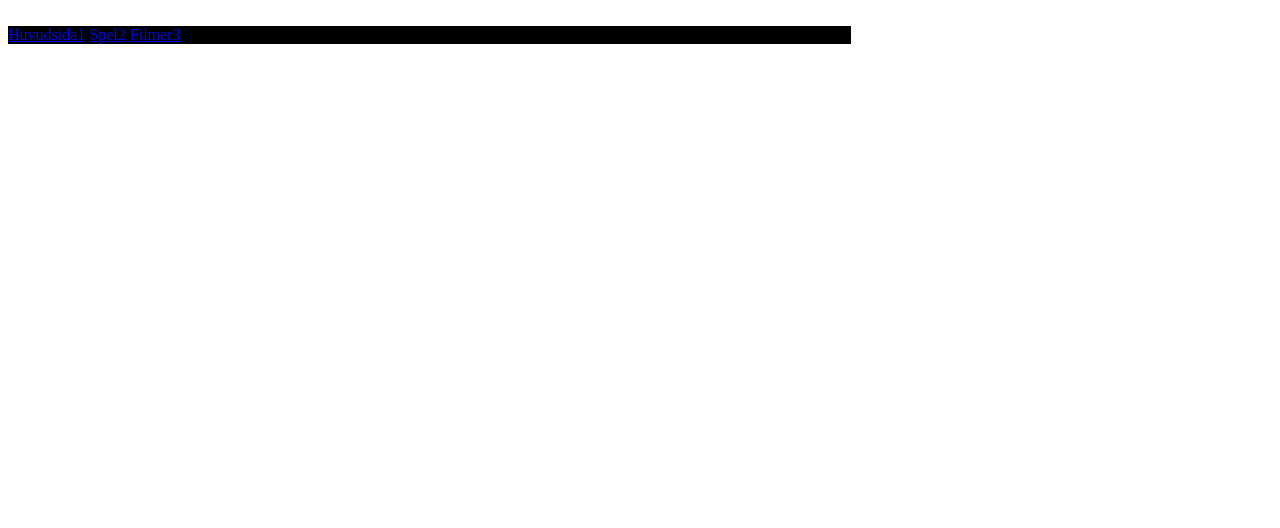
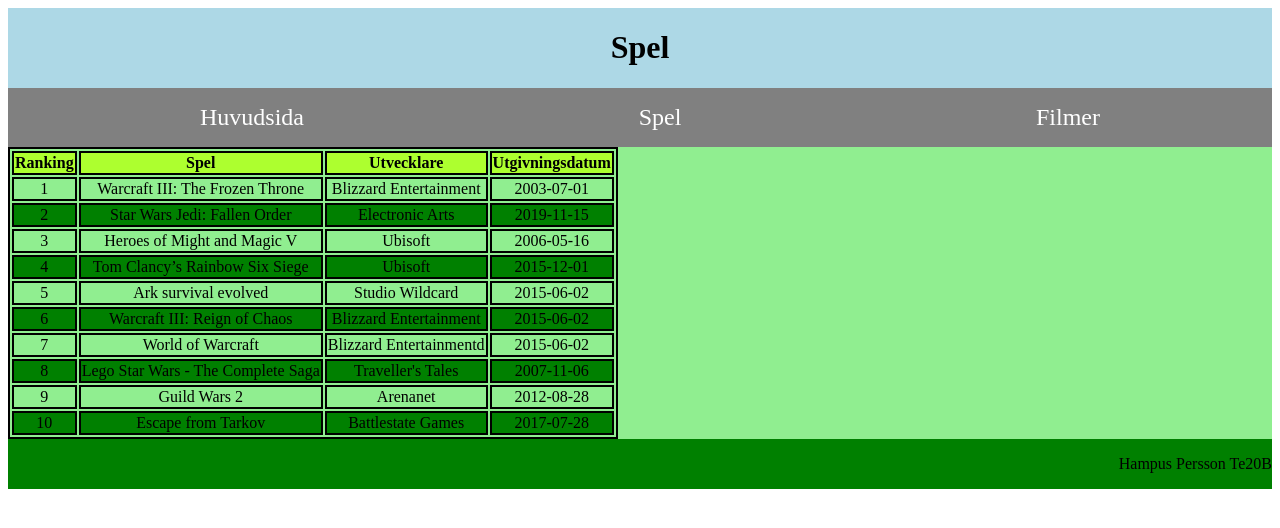
Before and after one commit to hape04001/Egen-webbplats, a plain HTML site: page sida2.html in a window 1280 px wide. Drawn offline with Linux system fonts and the light colour scheme.

Commit message:
Sida2/3
länkat2 bilder till utomsående länkar .
skapat en tabell med zebra striping

```diff
--- a/Style.css
+++ b/Style.css
@@ -1,36 +1,92 @@
 body{
     display: grid;
-    grid-template-rows: repeat(5 ,1fr);
-    grid-template-columns: 1fr 1fr 1fr ;
+    grid-template-rows: repeat(4, auto);
+    grid-template-columns: 1fr 1fr;
     grid-template-areas:
         "header header"
         "nav nav"
-        "main main"
-        "aside aside"
+        "main aside"
         "footer footer";
+
+    color:black;
 }
+
+#filmer{
+    grid-template-columns:1fr;
+    grid-template-areas:
+        "header "
+        "nav "
+        "main "
+        "footer ";
+}
+#filmer main{
+    display:grid;
+    grid-template-columns: 1fr 1fr;
+}
+#filmer img{
+    display:block;
+    margin:0 auto;
+}
+
+#filmer h2{
+    text-align:center;
+}
+
+table,th,td{
+    text-align:center;
+    border:2px solid black;
+
+}
+th{
+    background-color:greenyellow
+}
+tr:nth-child(even){
+    background-color:green;
+}
+
 
 header{
     grid-area: header;
-    background-color: green;
+    font-size:1em;
+    text-align:center;
+    background-color:lightblue;
+
 }
 
 nav{
     grid-area: nav;
-    background-color: black;
+    background-color:grey;
+
+}
+nav ul{
+    display:grid;
+    grid-template-columns:repeat(3,1fr);
+}
+nav li{
+    text-align:center;
+    list-style-type:none;
+    font-size:1.5em;
+
+}
+nav a{
+    text-decoration: none;
+    color:white;
 }
 
 main{
     grid-area: main;
-    background-color: yellow;
+    background-color:lightgreen;
+
 }
 
 aside{
     grid-area: aside;
-    background-color: red;
+    background-color:lightgreen;
+
 }
 
 footer{
     grid-area: footer;
-    background-color: purple;
+    background-color:green;
+    text-align:right;
 }
--- a/sida2.html
+++ b/sida2.html
@@ -1,15 +1,102 @@
 <!DOCTYPE html>
-<html lang="en">
+<html lang="sv">
     <head>
         <meta charset="UTF-8">
         <title>sida2</title>
         <link href="Style.css" rel="stylesheet">
     </head>
     <body>
+        <header>
+            <h1>Spel</h1>
+        </header>
         <nav>
-            <a href="Index.html">Huvudsida1</a>
-            <a href="sida2.html">Spel2</a>
-            <a href="sida3">Filmer3</a>
+            <ul>
+                <li><a href="Index.html">Huvudsida</a></li>
+                <li><a href="sida2.html">Spel</a></li>
+                <li><a href="sida3.html">Filmer</a></li>
+            </ul>
         </nav>
+        <main>
+            <table>
+                <thead>
+                    <tr>
+                        <th>Ranking</th>
+                        <th>Spel</th>
+                        <th>Utvecklare</th>
+                        <th>Utgivningsdatum</th>
+                    </tr>
+                </thead>
+                <tbody>
+                    <tr>
+                        <td>1</td>
+                        <td>Warcraft III: The Frozen Throne</td>
+                        <td>Blizzard Entertainment</td>
+                        <td>2003-07-01</td>
+                    </tr>
+                    <tr>
+                        <td>2</td>
+                        <td>Star Wars Jedi: Fallen Order</td>
+                        <td>Electronic Arts</td>
+                        <td>2019-11-15</td>
+                    </tr>
+                    <tr>
+                        <td>3</td>
+                        <td>Heroes of Might and Magic V</td>
+                        <td>Ubisoft</td>
+                        <td>2006-05-16</td>
+                    </tr>
+                    <tr>
+                        <td>4</td>
+                        <td>Tom Clancy’s Rainbow Six Siege</td>
+                        <td>Ubisoft</td>
+                        <td>2015-12-01</td>
+                    </tr>
+                    <tr>
+                        <td>5</td>
+                        <td>Ark survival evolved</td>
+                        <td>Studio Wildcard</td>
+                        <td>2015-06-02</td>
+                    </tr>
+                    <tr>
+                        <td>6</td>
+                        <td>Warcraft III: Reign of Chaos</td>
+                        <td>Blizzard Entertainment</td>
+                        <td>2015-06-02</td>
+                    </tr>
+                    <tr>
+                        <td>7</td>
+                        <td>World of Warcraft</td>
+                        <td>Blizzard Entertainmentd</td>
+                        <td>2015-06-02</td>
+                    </tr>
+                    <tr>
+                        <td>8</td>
+                        <td>Lego Star Wars - The Complete Saga</td>
+                        <td>Traveller's Tales</td>
+                        <td>2007-11-06</td>
+                    </tr>
+                    <tr>
+                        <td>9</td>
+                        <td>Guild Wars 2</td>
+                        <td>Arenanet</td>
+                        <td>2012-08-28</td>
+                    </tr>
+                    <tr>
+                        <td>10</td>
+                        <td>Escape from Tarkov</td>
+                        <td>Battlestate Games</td>
+                        <td>2017-07-28</td>
+                    </tr>
+                </tbody>
+
+            </table>
+        </main>
+
+        <aside>
+
+        </aside>
+        <footer>
+            <p>Hampus Persson Te20B</p>
+        </footer>
     </body>
 </html>
```
Also changed, not shown: Index.html (+11 -7 lines), sida3.html (+24 -5 lines).
